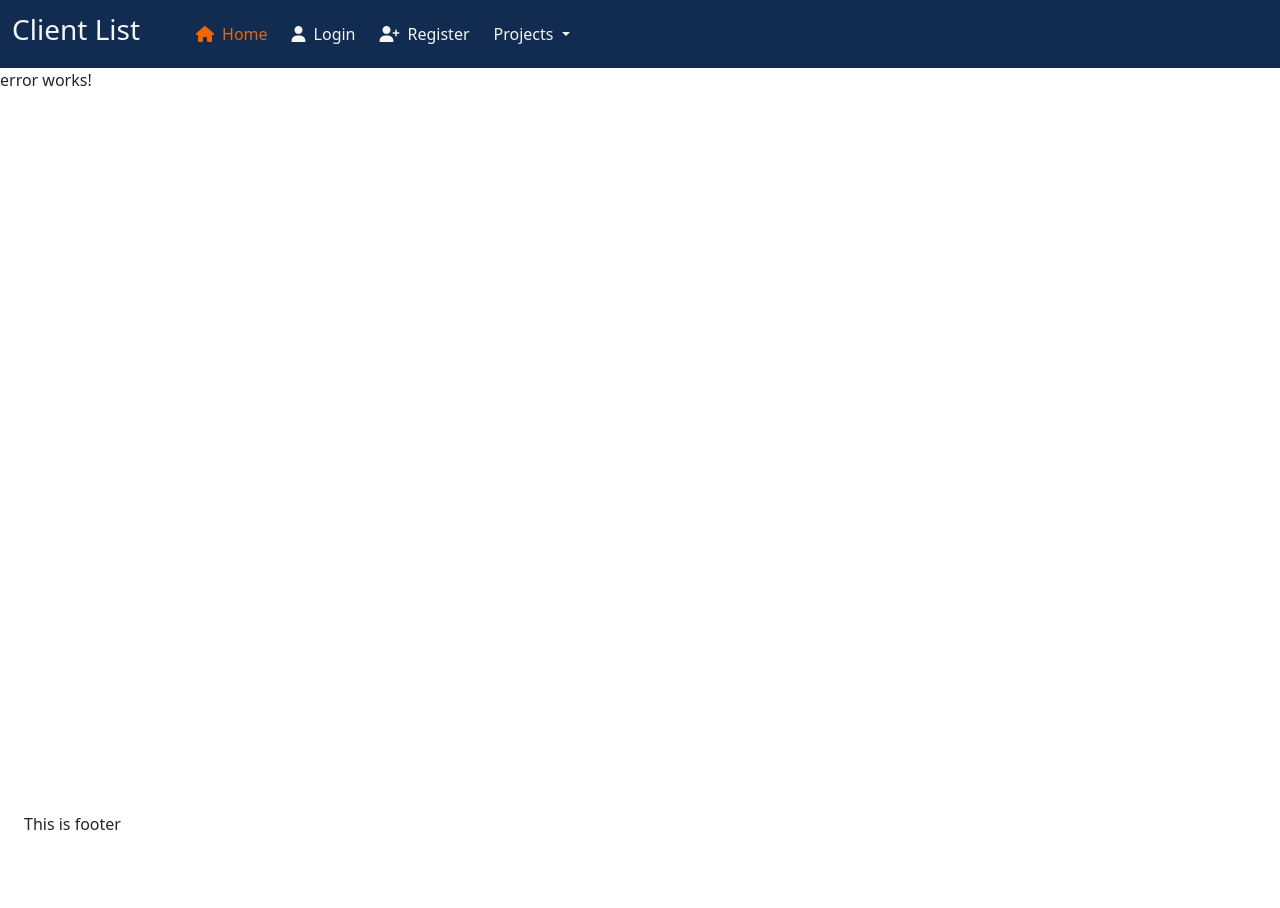
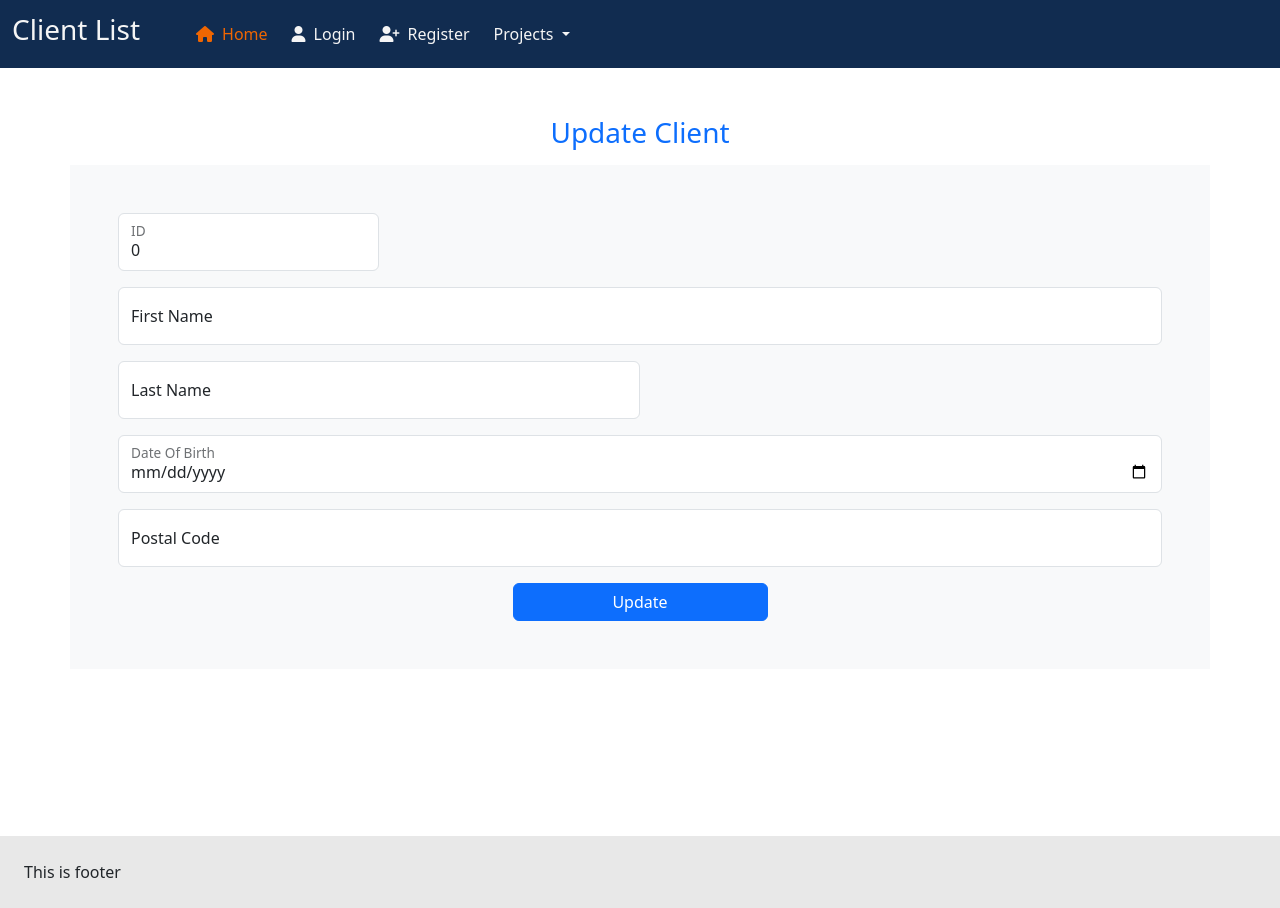
Before and after one commit to MR-JHAPS/client-records-angular, an Angular app: page /client-update in a window 1280 px wide. Before the commit the page ends 860 px from the top, so only its background shows below. Built offline with nearby package versions, Linux system fonts and the light colour scheme; no server answers.

Commit message:
client-update component done and now client can be updated

```diff
--- a/src/app/app.routes.ts
+++ b/src/app/app.routes.ts
@@ -14,7 +14,7 @@ export const routes: Routes = [
     {path: "login", component: LoginComponent},
     {path: "register", component: RegisterComponent},
     {path: "user-home", component: UserHomeComponent},
-    {path: "clientupdate", component: ClientUpdateComponent},
+    {path: "client-update", component: ClientUpdateComponent},
     {path: "selected-client", component: SelectedClientComponent},
 
 
--- a/src/app/core/services/client-api/client-api-service.service.ts
+++ b/src/app/core/services/client-api/client-api-service.service.ts
@@ -4,6 +4,7 @@ import { environment } from '../../../../environments/environment';
 import { map, Observable } from 'rxjs';
 import { ApiResponseClient, ApiResponseSingleClient } from '../../models/apiResponseClient';
 import { ClientDto } from '../../models/clientDto';
+import { ModalServiceService } from '../../../shared/services/modal-service.service';
 
 @Injectable({
   providedIn: 'root'
@@ -11,6 +12,7 @@ import { ClientDto } from '../../models/clientDto';
 export class ClientApiServiceService {
 
   _httpClient : HttpClient = inject(HttpClient);
+  _modalService = inject(ModalServiceService);
   private apiBaseUrl = environment.apiBaseUrl;          // contains the base Url of API.
   private clientEndpoint = environment.clientEndpoint; // contains all the client's API's
 
@@ -33,9 +35,9 @@ export class ClientApiServiceService {
   }
 
 
-  updateClients(id:number){
-    const url = `${this.apiBaseUrl}+${this.clientEndpoint.updateClient}/${id}`;
-    return this._httpClient.put(url, this.clientObj);
+  updateClients(id:number, clientInfo:ClientDto){
+    const url = `${this.apiBaseUrl}${this.clientEndpoint.updateClient}/${id}`;
+    return this._httpClient.put(url, clientInfo);
   }
 
   searchQuery(query:string):Observable<ApiResponseClient>{
--- a/src/app/pages/user/client-update/client-update.component.html
+++ b/src/app/pages/user/client-update/client-update.component.html
@@ -1,4 +1,69 @@
+
+
+
+
+
+
+
+
+
 <div class="container mt-5 text-center text-primary">
+  <h3>Update Client</h3>
+</div>
+
+
+<div class="container mt-3 p-5 text-center bg bg-light ">
+
+
+<div class="form-floating mb-3 w-25">
+    <input type="text" class="form-control" id="floatingId" placeholder="Id" [(ngModel)]="client.id">
+    <label for="floatingInput">ID</label>
+</div>
+
+<div class="form-floating mb-3">
+    <input type="text" class="form-control" id="floatingFirstName" placeholder="First Name" [(ngModel)]="client.firstName">
+    <label for="floatingFirstName">First Name</label>
+</div>
+
+<div class="form-floating mb-3 w-50">
+  <input type="text" class="form-control" id="floatingLastName" placeholder="Last Name" [(ngModel)]="client.lastName">
+  <label for="floatingLastName">Last Name</label>
+</div>
+
+<div class="form-floating mb-3">
+  <input type="date" class="form-control" id="floatingDateOfBirth" placeholder="Date Of Birth" [(ngModel)]="client.dateOfBirth">
+  <label for="floatingDateOfBirth">Date Of Birth</label>
+</div>
+
+<div class="form-floating mb-3">
+  <input type="number" class="form-control" id="floatingPostalCode" placeholder="Postal Code" min="0" [(ngModel)]="client.postalCode">
+  <label for="floatingPostalCode">Postal Code</label>
+</div>
+
+<div class="container">
+  <button class="btn btn-primary w-25" (click)="OnUpdateClick()">Update</button>
+</div>
+
+</div>
+
+
+
+
+
+
+
+
+
+
+
+
+
+
+
+
+
+
+<!-- <div class="container mt-5 text-center text-primary">
     <h3>Update Client</h3>
 </div>
 
@@ -7,27 +72,27 @@
 
 
   <div class="form-floating mb-3 w-25">
-      <input type="text" class="form-control" id="floatingInput" placeholder="Id">
+      <input type="text" class="form-control" id="floatingId" placeholder="Id" value="{{client.id}}">
       <label for="floatingInput">ID</label>
   </div>
 
   <div class="form-floating mb-3">
-      <input type="email" class="form-control" id="floatingInput" placeholder="name@example.com">
-      <label for="floatingInput">Email address</label>
+      <input type="text" class="form-control" id="floatingFirstName" placeholder="First Name" value="{{client.firstName}}">
+      <label for="floatingFirstName">First Name</label>
   </div>
 
   <div class="form-floating mb-3 w-50">
-    <input type="password" class="form-control" id="floatingPassword" placeholder="Password">
-    <label for="floatingPassword">Password</label>
+    <input type="text" class="form-control" id="floatingLastName" placeholder="Last Name" value="{{client.lastName}}">
+    <label for="floatingLastName">Last Name</label>
   </div>
 
   <div class="form-floating mb-3">
-    <input type="date" class="form-control" id="floatingDateOfBirth" placeholder="Date Of Birth">
+    <input type="date" class="form-control" id="floatingDateOfBirth" placeholder="Date Of Birth" value="{{client.dateOfBirth}}">
     <label for="floatingDateOfBirth">Date Of Birth</label>
   </div>
 
   <div class="form-floating mb-3">
-    <input type="number" class="form-control" id="floatingPostalCode" placeholder="Postal Code" min="0">
+    <input type="number" class="form-control" id="floatingPostalCode" placeholder="Postal Code" min="0" value="{{client.postalCode}}">
     <label for="floatingPostalCode">Postal Code</label>
   </div>
 
@@ -35,4 +100,4 @@
     <button class="btn btn-primary w-25">Update</button>
   </div>
 
-</div>
+</div> -->
--- a/src/app/pages/user/client-update/client-update.component.ts
+++ b/src/app/pages/user/client-update/client-update.component.ts
@@ -1,7 +1,13 @@
 import { CommonModule, NgIf, NgTemplateOutlet } from '@angular/common';
-import { Component, ElementRef, inject, TemplateRef, ViewChild, viewChild } from '@angular/core';
+import { Component, ElementRef, inject, OnInit, TemplateRef, ViewChild, viewChild } from '@angular/core';
 import { FormsModule } from '@angular/forms';
 import { ModalServiceService } from '../../../shared/services/modal-service.service';
+import { ClientApiServiceService } from '../../../core/services/client-api/client-api-service.service';
+import { ActivatedRoute, Router, ROUTES } from '@angular/router';
+import { ApiResponseSingleClient } from '../../../core/models/apiResponseClient';
+import { ClientDto } from '../../../core/models/clientDto';
+import { timeout } from 'rxjs';
+import { ApiResponse } from '../../../core/models/apiResponse';
 
 @Component({
   selector: 'app-client-update',
@@ -9,7 +15,74 @@ import { ModalServiceService } from '../../../shared/services/modal-service.serv
   templateUrl: './client-update.component.html',
   styleUrl: './client-update.component.css'
 })
-export class ClientUpdateComponent {
+export class ClientUpdateComponent implements OnInit{
+
+  private _clientService = inject(ClientApiServiceService);
+  private _activatedRoute = inject(ActivatedRoute);
+
+  public id: number ; //id is passed from  getIdFromURL() which is initialized in ngOnInit so it loads when page loads.
+  public client : ClientDto = new ClientDto();
+
+  public message : string;
+
+
+  ngOnInit(): void {
+    this.getIdFromURL();
+    this.getClientById(this.id);
+    setTimeout(()=>{
+      console.log(this.client)
+    }, 1000)
+
+  }
+
+
+  /* Extracting string|null type id-value from URL and parsing it to INT */
+  getIdFromURL(){
+    const optionalParam = this._activatedRoute.snapshot.queryParamMap.get("id");
+    if(optionalParam!=null){
+      this.id = parseInt(optionalParam);
+    }
+    console.log("This is in number : " + this.id)
+  }
+
+
+
+
+  /* Getting client by id  */
+  getClientById(id:number):void{
+    this._clientService.getClientById(id).subscribe({
+      next : (response : ApiResponseSingleClient )=>{
+          this.client = response.data;
+      },
+      error: (error)=>{
+        console.log("error while getting client by id in Update Client Component " , error);
+      }
+    })
+  }
+
+
+  /* Updating Client */
+  updateClient(id:number, client: ClientDto){
+    console.log(client);
+      this._clientService.updateClients(id, client).subscribe({
+      next : (response )=>{
+        console.log(response)
+      },
+      error : (error) => {
+        console.log("error udpating the client : ", error);
+      }
+    })
+  }
+
+
+  OnUpdateClick(){
+    this.updateClient(this.id, this.client);
+  }
+
+
+
+
+
 
 
 
--- a/src/app/pages/user/user-home/user-home.component.css
+++ b/src/app/pages/user/user-home/user-home.component.css
@@ -4,3 +4,34 @@
   .clickable-row:hover {
     background-color: #f1f1f1;
   }
+
+/* This is for the search container ------------------------------------------------------------*/
+.container>.btn{
+  background-color: var(--mutedOrange);
+  border: none;
+  color:var(--lightShade)
+}
+
+.container>.btn:hover{
+  background-color: var(--orange);
+}
+
+
+
+.pageContent>.container-fluid{
+  background-color: green;
+}
+
+
+/* This is for the update button ------------------------------------------------------------*/
+  .btn.btn-primary{
+    background-color: var(--secondaryColor);
+    border: none;
+    color: var(--lightShade);
+
+  }
+
+  .btn.btn-primary:hover{
+    background-color: var(--darkBlue);
+    color: var(--mutedOrange);
+  }
--- a/src/app/pages/user/user-home/user-home.component.html
+++ b/src/app/pages/user/user-home/user-home.component.html
@@ -11,7 +11,7 @@
 
 
         <input class="p-2" type="text" placeholder="Search Clients"  name="searchBox" required #searchBox="ngModel" [(ngModel)]="searchQuery" >
-        <button class="btn btn-success ms-3 p-2 ps-5 pe-5" (click)="searchClientsWithQuery()" name="searchButton" >Search</button>
+        <button class="btn ms-3 p-2 ps-5 pe-5" (click)="searchClientsWithQuery()" name="searchButton" >Search</button>
         @if (searchBox.errors?.['required'] && searchBox.touched) {
             <!-- <span class="alert alert-warning">Search box is empty</span> -->
             <div class="alert alert-warning alert-dismissible fade show w-12" role="alert">
@@ -27,7 +27,7 @@
 
 
 <!-- This is for Selecting Number Of Client Contents Per Page -->
-<div class="container-fluid bg bg-light mb-2 p-2 text-center">
+<div class="pageContent container-fluid  mb-2 p-2 text-center">
 
         <label class="me-3" for="contentNumber">Content Per Page </label>
 
@@ -39,8 +39,6 @@
 
 </div>
 
-<!-- This is to possibly store the modal from the client-update component -->
-<ng-container #modalContainer></ng-container>
 
 
 <table class="table table-striped">
@@ -67,7 +65,8 @@
                 <td>{{client.dateOfBirth}}</td>
                 <td>{{client.postalCode}}</td>
 
-                <td><button class="btn btn-primary w-75" (click)="updateClient(client.id); $event.stopPropagation()">Update</button></td>
+                <!-- <td><button class="btn btn-primary w-75" (click)="updateClient(client.id); $event.stopPropagation()"> Update</button></td> -->
+                <td><button class="btn btn-primary w-75" (click)="navigateToUpdatePage(client.id); $event.stopPropagation()"> Update</button></td>
                 <td><button class="btn btn-danger" >Delete</button></td>
 
             </tr>
--- a/src/app/pages/user/user-home/user-home.component.ts
+++ b/src/app/pages/user/user-home/user-home.component.ts
@@ -7,7 +7,7 @@ import { map, Observable } from 'rxjs';
 import { PaginationServiceService } from '../../../core/services/paginationService/pagination-service.service';
 import { ApiPageModel } from '../../../core/models/class/apiPageModel';
 import { CommonModule, NgIf } from '@angular/common';
-import { RouterLink } from '@angular/router';
+import { Router, RouterLink } from '@angular/router';
 import { ModalServiceService } from '../../../shared/services/modal-service.service';
 import { ClientUpdateComponent } from '../client-update/client-update.component';
 import { ApiResponseClient } from '../../../core/models/apiResponseClient';
@@ -28,6 +28,7 @@ export class UserHomeComponent implements OnInit, AfterViewInit {
   updateTemplate : ElementRef<any>;
   userId = 0; // this is to get the id of the selected user so that it can be updated or deleted.
 
+  private _router = inject(Router);
   private _modalService = inject(ModalServiceService);
   private _clientService : ClientApiServiceService = inject(ClientApiServiceService);
   private _paginationService: PaginationServiceService = inject(PaginationServiceService);
@@ -37,12 +38,7 @@ export class UserHomeComponent implements OnInit, AfterViewInit {
 
   public searchQuery : string = "";  //this stores the search query.
   public clientList : Array<I_ClientDto> = []; // this stores the Array of clients obtained from Api.
- /*  client:I_ClientDto = {id:0,
-    firstName :"",
-    lastName: "",
-    dateOfBirth : "",
-    postalCode: ""}; */
-    client:ClientDto = new ClientDto();
+
 
   public pageNumber:number = 0;
   public clientContentPerPage = 10 ; // hold the number of client-content per page.
@@ -52,7 +48,7 @@ export class UserHomeComponent implements OnInit, AfterViewInit {
   ngOnInit(): void {
     this.getAllClients(this.clientContentPerPage, undefined);
     this.gettingClientsPerPage();
-    console.log("before Click of client Update: " + this.client);
+    // console.log("before Click of client Update: " + this.client);
   }
 
   ngAfterViewInit(): void {
@@ -65,9 +61,9 @@ getClientById(id: number): void{
   this._clientService.getClientById(id).subscribe({
     next: (ApiResponseSingleClient) =>{
       console.log("checking if the api contains the client from given id in user Homepage" , ApiResponseSingleClient.data);
-      this.client = ApiResponseSingleClient.data;
+      // this.client = ApiResponseSingleClient.data;
       this._modalService.setClient(ApiResponseSingleClient.data);
-      console.log("Selected client is sent to ModalService from UserHome " , this.client);
+      console.log("Selected client is sent to ModalService from UserHome " , ApiResponseSingleClient.data);
 
     },
     error : (error) =>{
@@ -80,8 +76,7 @@ getClientById(id: number): void{
 
 openSelectedClient(id:number){
   this.getClientById(id);
-  // debugger
-  this._modalService.getClient();
+  this._modalService.getClient(); // when li of client is clicked modal is triggered
   console.log(this._modalService.getClient());
   this.selectedClientComponent.openSelectedClient();
 
@@ -96,28 +91,18 @@ openSelectedClient(id:number){
 
 
 //----------------------------ON UPDATE BUTTON CLICK--------------------------------------------------------------------------------------
-updateClient(id:number){
-
+navigateToUpdatePage(id:number){
+  this._router.navigate(["/client-update"], {queryParams:{id : id} } )
 }
 
-closeUpdate(): void{
+
+
+
+
+/* closeUpdate(): void{
   this._modalService.closeModal();
-}
-/*
-getClientById(id: number): void{
-  this._clientService.getClientById(id).subscribe({
-    next: (ApiResponseSingleClient) =>{
-      console.log("hello" , ApiResponseSingleClient.data);
-      this.client = ApiResponseSingleClient.data;
-      this._modalService.setClient(ApiResponseSingleClient.data);
-      console.log("updated client" , this.client);
+} */
 
-    },
-    error : (error) =>{
-      console.log("error getting the client by id : " ,error);
-    }
-  })
-} */
 
 
 
@@ -215,55 +200,6 @@ gettingClientsPerPage():Array<number>{
   }
 
 
-//For live search will work on it later:------------------------------------------------------------------------------------
-
- /*  liveSearchClientsWithQuery(event:Event) : void{
-    this._clientService.searchQuery(this.searchQuery).subscribe({
-      next : (apiResponseClient) =>{
-        this.clientList = apiResponseClient.data.content;
-      },
-      error : (error)=>{
-        console.log("error searching client with query " ,error)
-      },
-      complete : () => {console.log("Searching Clients with Query Completed")}
-    })
-  } */
-
-//----------------------------------------------------------------------------------------------------------------------
-
-
-
- /*  updateClients(){
-
-  } */
-
-/*
-   // Navigate to a specific page using HATEOAS links
-   navigateToPage(linkKey: string): void {
-    const url = this.paginationLinks[linkKey];
-    if (url && url.length>0) {
-      this.getAllClients(undefined, undefined, url[0]);
-    }
-  }
-
-  // Helper methods for UI navigation
-  nextPage(): void {
-    this.navigateToPage('next');
-  }
-
-  previousPage(): void {
-    this.navigateToPage('prev');
-  }
-
-  firstPage(): void {
-    this.navigateToPage('first');
-  }
-
-  lastPage(): void {
-    this.navigateToPage('last');
-  }
- */
-
 
 
 
--- a/src/app/shared/components/footer/footer.component.css
+++ b/src/app/shared/components/footer/footer.component.css
@@ -1,3 +1,3 @@
 .container-fluid{
-    background-color: var(--headerBackground);
+    background-color: var(--introBackground);
 }
--- a/src/app/shared/components/menu/menu.component.html
+++ b/src/app/shared/components/menu/menu.component.html
@@ -1,6 +1,5 @@
   <!-- This is Menu without login  login:false -->
-<!-- @if (isLoggedIn | async) { -->
-<!-- <div *ngif="!isLoggedIn |async"></div>   -->
+
 
 
   <nav class="navbar navbar-expand-lg " id="navBar" *ngIf="!(_isLoggedIn |async)">
@@ -60,12 +59,12 @@
             <li class="nav-item">
               <a class="nav-link active pe-4" aria-current="page" routerLink="user-home"><i class="fa-solid fa-house me-2"></i>Home</a>
             </li>
-            <li class="nav-item" >
+           <!--  <li class="nav-item" >
               <a class="nav-link pe-4" routerLink="/clientupdate"> <i class="fa-solid fa-user-plus me-2"></i>update</a>
-            </li>
-            <li class="nav-item">
+            </li> -->
+           <!--  <li class="nav-item">
               <a class="nav-link pe-4" routerLink="/selected-client"> <i class="fa-solid fa-user-plus me-2"></i>Selected Client</a>
-            </li>
+            </li> -->
             <li class="nav-item">
               <a class="nav-link pe-4" [ngStyle]="{ 'cursor': 'pointer' }" (click)="logOut()"> <i class="fa-solid fa-right-from-bracket me-2"></i>Log Out</a>
             </li>
--- a/src/styles.css
+++ b/src/styles.css
@@ -39,5 +39,5 @@ body{
 }
 
 html,body{
-    height: 100vh;
+    min-height: 100vh;
 }
```
